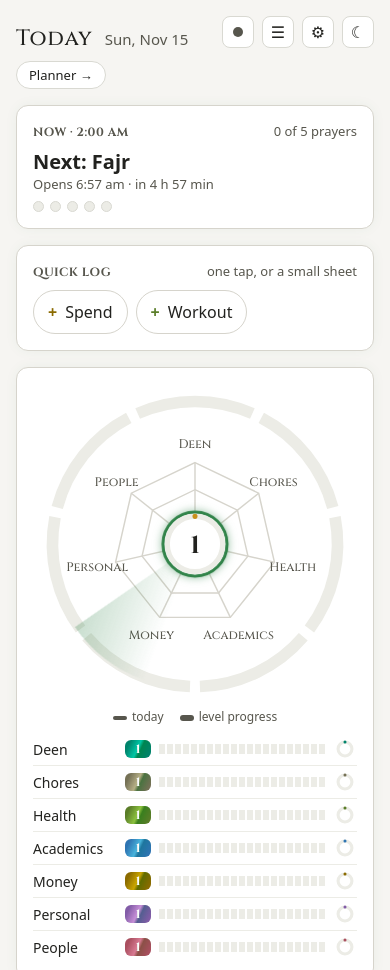
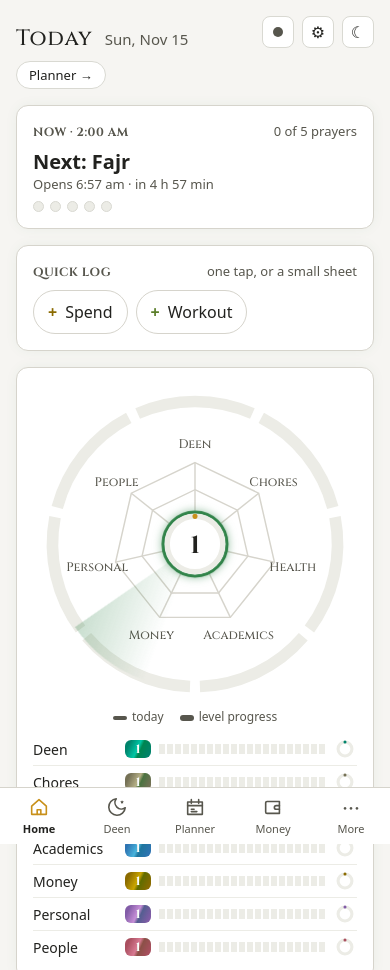
Before and after one commit to rayyanzia95/gamifying-life, a plain HTML site: page index.html in a window 390 px wide. Shown: the top 970 px of the page. Drawn offline with nearby package versions, Linux system fonts and the light colour scheme.

Commit message:
L2, L3, L4, X3: phone bottom tab bar (Home, Deen, Planner, Money, More); sidebar gets Planner and drops Study guides, Rewards and Appearance (drawer-only rows); nav levels hidden until a branch passes level 1
Co-Authored-By: Claude Fable 5.2 <noreply@anthropic.com>
Claude-Session: https://claude.ai/code/session_01SzdzNQ9GSiMBLvwZuhHeh8

```diff
--- a/css/base.css
+++ b/css/base.css
@@ -1321,12 +1321,56 @@ body.nav-open #nav-backdrop {
   display: block;
 }
 
+/* Phones: a bottom tab bar (js/nav.js NAV_TABS). More opens the drawer above it, so ☰ is not needed here. */
+#tab-bar {
+  position: fixed;
+  left: 0;
+  right: 0;
+  bottom: 0;
+  z-index: 30;
+  display: grid;
+  grid-template-columns: repeat(5, 1fr);
+  padding-bottom: env(safe-area-inset-bottom);
+  background: var(--surface);
+  border-top: 1px solid var(--border);
+}
+
+#tab-bar :is(a, button) {
+  display: grid;
+  justify-items: center;
+  align-content: center;
+  gap: 3px;
+  min-height: 56px;
+  padding: 0;
+  border: 0;
+  background: none;
+  color: var(--muted);
+  font: 0.6875rem system-ui, sans-serif;
+  text-decoration: none;
+  cursor: pointer;
+}
+
+#tab-bar .ic { display: block; width: 22px; height: 22px; }
+#tab-bar .on { color: var(--text); font-weight: 600; }
+#tab-bar a.on .ic { color: var(--tab); }
+#tab-bar :is(a, button):focus-visible { outline: 2px solid var(--gold); outline-offset: -3px; }
+
+@media (max-width: 899px) {
+  body.has-nav { padding-bottom: calc(76px + env(safe-area-inset-bottom)); }
+  .nav-toggle { display: none !important; }
+  #side-nav { bottom: calc(56px + env(safe-area-inset-bottom)); padding-top: 16px; }
+  #nav-backdrop { bottom: calc(56px + env(safe-area-inset-bottom)); }
+  .ql-toast { bottom: calc(68px + env(safe-area-inset-bottom)); }
+}
+
 @media (min-width: 900px) {
   #side-nav {
     transform: none;
     padding-top: 24px;
   }
 
+  #tab-bar,
+  .nav-extra,
   .nav-toggle,
   #nav-backdrop {
     display: none !important;
--- a/js/icons.js
+++ b/js/icons.js
@@ -19,6 +19,9 @@ const ICONS = {
   flame: { b: "M12 3c.6 3.2 5 5.2 5 10a5 5 0 0 1-10 0c0-2 .9-3.2 2-4.2.1 1.4.8 2.2 1.5 2.2C10.5 8.6 11.2 5.8 12 3z" }, // streaks
   rewards: { b: "M12 3.5l2.6 5.3 5.9.9-4.3 4.1 1 5.8L12 16.9l-5.2 2.7 1-5.8-4.3-4.1 5.9-.9z" },
   settings: { b: "M11.5 7a2.5 2.5 0 1 1-5 0 2.5 2.5 0 0 1 5 0zM17.5 17a2.5 2.5 0 1 1-5 0 2.5 2.5 0 0 1 5 0z", l: "M4 7h2.5M11.5 7H20M4 17h8.5M17.5 17H20" },
+  planner: { b: "M4 6.5h16V20H4z", l: "M4 10.5h16M8 4v4M16 4v4", k: "M8 14.5h3M8 17h6" },
+  review: { b: "M4 4.5h16v15H4z", k: "M8 16v-3M12 16V9M16 16v-5" },
+  more: { f: "M5.5 12a1.5 1.5 0 1 0 .01 0zM12 12a1.5 1.5 0 1 0 .01 0zM18.5 12a1.5 1.5 0 1 0 .01 0z" },
   appearance: { b: "M12 3a9 9 0 1 0 0 18 9 9 0 0 0 0-18z", f: "M12 3v18a9 9 0 0 0 0-18z", k: "M12 3.5v17" }, // light and dark
 };
 
--- a/js/nav.js
+++ b/js/nav.js
@@ -1,10 +1,19 @@
-// Shared navigation: a sidebar on wide screens, a ☰ drawer on phones. Built from BRANCHES, on every page.
+// Shared navigation: a sidebar on wide screens; on phones a bottom tab bar whose More opens the same list as a
+// drawer. Built from BRANCHES, on every page.
 // Needs config.js, scoring.js and storage.js loaded before it (for the names, colours and levels).
 
-// The page link a file belongs to: the Planner is opened from Academics, so it highlights Academics.
-const NAV_PARENT = { "planner.html": "academics.html" };
-// Pages listed indented under a branch in the nav (each gets its own row).
-const NAV_CHILDREN = { academics: [{ name: "Study guides", page: "study.html" }] };
+// Pages with no row of their own highlight the row they are reached from: Study guides from Academics,
+// Rewards from Home (under the overall level), Appearance from Settings (it is one of its tabs).
+const NAV_PARENT = { "study.html": "academics.html", "rewards.html": "index.html", "appearance.html": "settings.html" };
+// Pages that belong to a branch without being its page (Page tint and the level-up badge use the branch).
+const NAV_BRANCH = { "planner.html": "academics", "study.html": "academics" };
+// The phone's bottom bar: the four places opened many times a day, then More (the full list as a drawer).
+const NAV_TABS = [
+  { name: "Home", page: "index.html", icon: "home", colour: "gold" },
+  { name: "Deen", page: "deen.html", icon: "deen", colour: "deen" },
+  { name: "Planner", page: "planner.html", icon: "planner", colour: "academics" },
+  { name: "Money", page: "money.html", icon: "money", colour: "money" },
+];
 
 const currentFile = () => location.pathname.split("/").pop() || "index.html";
 
@@ -13,30 +22,43 @@ function navItems() {
   const here = NAV_PARENT[file] ?? file;
   const totals = xpByBranch(loadEvents());
   const overall = Object.values(totals).reduce((sum, xp) => sum + xp, 0);
+  const levels = Object.fromEntries(BRANCHES.map(b => [b.id, levelOf(totals, b.id).level]));
+  // A column of identical 1s says nothing, so levels show only once some branch has moved off level 1.
+  const showLevels = Object.values(levels).some(level => level > 1);
   const items = [
     { name: "Home", page: "index.html", colour: "gold", icon: "home", level: levelInfo(overall, LEVELS.overallMultiplier).level },
-    ...BRANCHES.flatMap(b => [
-      { name: b.name, page: b.page, colour: b.id, icon: b.id, level: levelOf(totals, b.id).level },
-      ...(NAV_CHILDREN[b.id] ?? []).map(child => ({ ...child, colour: b.id, sub: true })),
-    ]),
-    { name: "Rewards", page: "rewards.html", colour: "muted", icon: "rewards" },
+    { name: "Planner", page: "planner.html", colour: "academics", icon: "planner" },
+    ...BRANCHES.map(b => ({ name: b.name, page: b.page, colour: b.id, icon: b.id, level: levels[b.id] })),
     { name: "Settings", page: "settings.html", colour: "muted", icon: "settings" },
-    { name: "Appearance", page: "appearance.html", colour: "muted", icon: "appearance" },
+    // Reached from another page on a wide screen, so these three rows show in the phone drawer only.
+    { name: "Study guides", page: "study.html", colour: "academics", icon: "academics", extra: true },
+    { name: "Rewards", page: "rewards.html", colour: "muted", icon: "rewards", extra: true },
+    { name: "Appearance", page: "appearance.html", colour: "muted", icon: "appearance", extra: true },
   ];
   // Each row has both a colour dot and a drawn icon; Appearance → Icons decides which one shows (styles.css).
   return items.map(item => `
-    <a href="${item.page}"${item.page === here ? ' class="on" aria-current="page"' : ""}${item.sub ? ' style="padding-left: 27px; font-size: 0.875rem"' : ""}>
+    <a href="${item.page}" class="${item.extra ? "nav-extra" : ""}${item.page === (item.extra ? file : here) ? " on" : ""}"${item.page === (item.extra ? file : here) ? ' aria-current="page"' : ""}>
       <span class="nav-dot" style="background: var(--${item.colour})"></span>${item.icon ? `<span class="nav-icon" style="color: var(--${item.colour})">${iconSvg(item.icon)}</span>` : ""}${item.name}
-      ${item.level ? `<span class="nav-level">${item.level}</span>` : ""}
+      ${item.level && showLevels ? `<span class="nav-level">${item.level}</span>` : ""}
     </a>`).join("");
+}
+
+// The bottom bar's tabs. A page that isn't one of the four lights More.
+function tabItems() {
+  const here = NAV_PARENT[currentFile()] ?? currentFile();
+  const onTab = NAV_TABS.some(tab => tab.page === here);
+  const tabs = NAV_TABS.map(tab => `
+    <a href="${tab.page}"${tab.page === here ? ' class="on" aria-current="page"' : ""} style="--tab: var(--${tab.colour})">
+      ${iconSvg(tab.icon)}<span>${tab.name}</span>
+    </a>`).join("");
+  return `${tabs}
+    <button type="button" id="tab-more" aria-expanded="false" aria-controls="side-nav"${onTab ? "" : ' class="on"'}>${iconSvg("more")}<span>More</span></button>`;
 }
 
 // The branch this page belongs to ("health" on health.html, "academics" on the Planner and Study guides),
 // as data-branch on <html>: Appearance → Page tint colours the page from it, and the level-up finds its badge.
 function pageBranch() {
-  const page = NAV_PARENT[currentFile()] ?? currentFile();
-  const child = Object.entries(NAV_CHILDREN).find(([, kids]) => kids.some(k => k.page === page));
-  return child?.[0] ?? BRANCHES.find(b => b.page === page)?.id;
+  return NAV_BRANCH[currentFile()] ?? BRANCHES.find(b => b.page === currentFile())?.id;
 }
 
 // A branch's own page also gets its icon in the title (shown only when Icons is Outline or Filled).
@@ -57,10 +79,15 @@ function setupNav() {
   const button = Object.assign(document.createElement("button"), {
     type: "button", className: "icon-button nav-toggle", textContent: "☰", ariaLabel: "Menu",
   });
+  // Phones get a bottom tab bar; its More button opens the same drawer the ☰ button does.
+  const tabs = Object.assign(document.createElement("nav"), { id: "tab-bar", ariaLabel: "Main pages", innerHTML: tabItems() });
+  const more = tabs.querySelector("#tab-more");
   const setOpen = open => {
     document.body.classList.toggle("nav-open", open);
     button.setAttribute("aria-expanded", String(open));
+    more.setAttribute("aria-expanded", String(open));
   };
+  more.addEventListener("click", () => setOpen(!document.body.classList.contains("nav-open")));
   button.addEventListener("click", () => setOpen(!document.body.classList.contains("nav-open")));
   backdrop.addEventListener("click", () => setOpen(false));
   nav.addEventListener("click", event => { if (event.target.closest("a")) setOpen(false); });
@@ -68,6 +95,7 @@ function setupNav() {
 
   document.body.classList.add("has-nav");
   document.body.prepend(nav, backdrop);
+  document.body.append(tabs);
   document.querySelector(".corner")?.prepend(button);
 }
 
```
